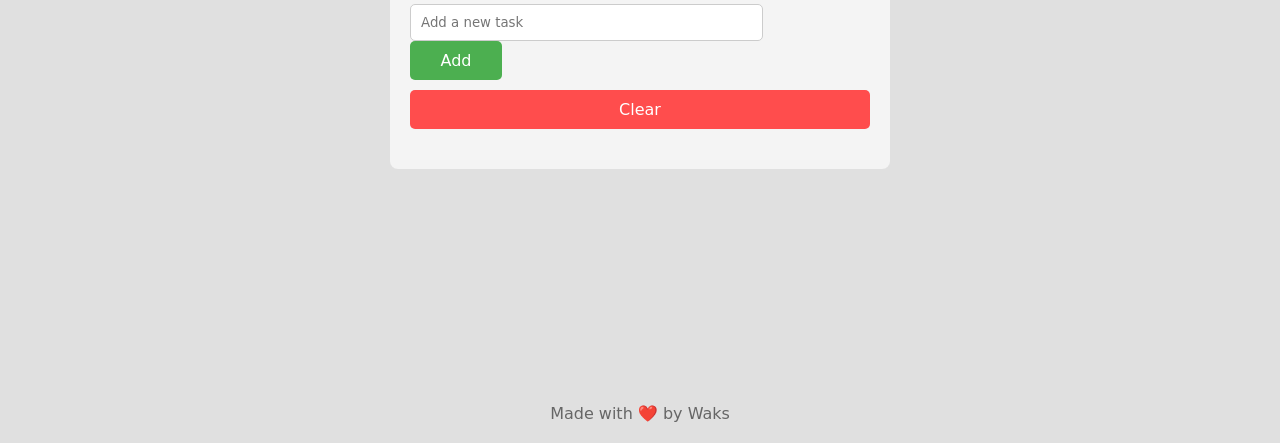
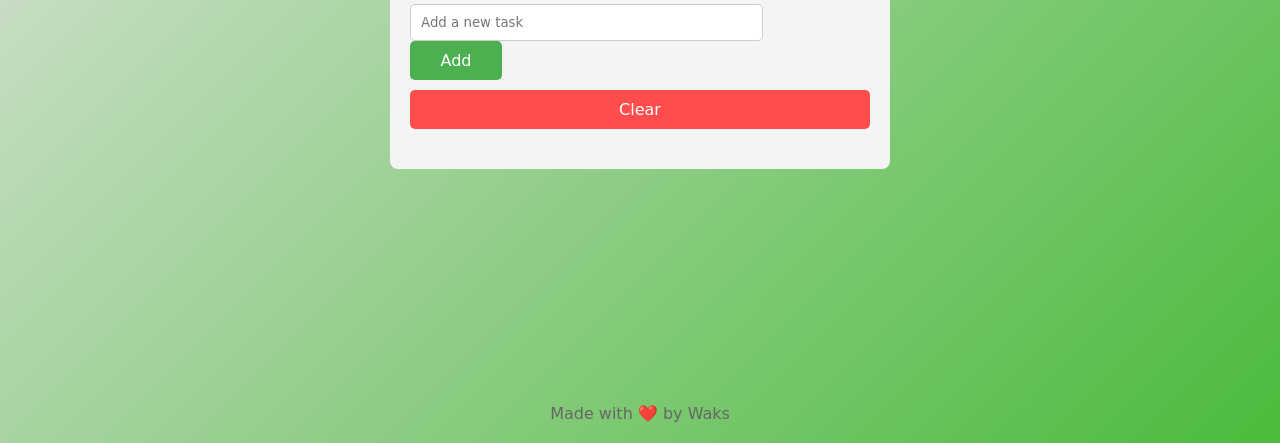
Before and after one commit to Han1CE/To-do-list, a plain HTML site: page index.html in a window 1280 px wide. Shown: the part 357-800 px from the top of the page. Drawn offline with nearby package versions, Linux system fonts and the light colour scheme.

Commit message:
commit: Update styles and structure

```diff
--- a/styles.css
+++ b/styles.css
@@ -11,7 +11,7 @@
     display: flex;
     align-items: center;
     justify-content: center;
-    background-color: #e0e0e0;
+    background: linear-gradient(135deg, #e1e4e0 0%, #4bbb3c 100%);
     flex-direction: column;
 }
 h1{
```
